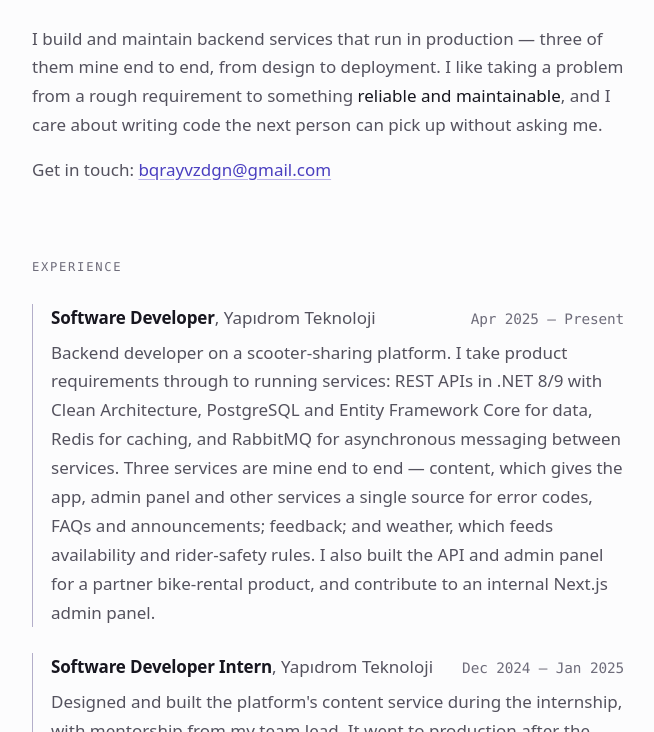
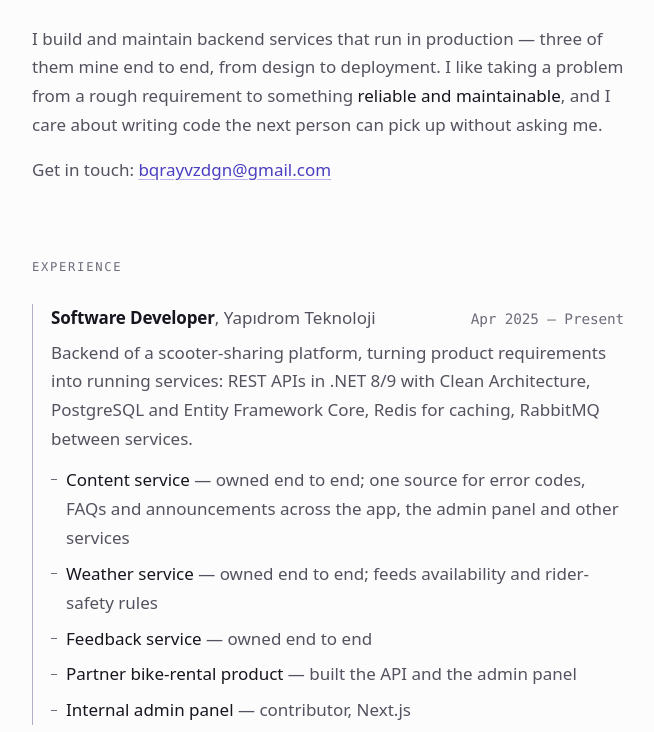
Before and after one commit to bqrayvzdgn/bqrayvzdgn.github.io, a plain HTML site: page index.html in a window 1280 px wide. Shown: the part 220-952 px from the top of the page, without its empty margins (312-966 px from the left). Drawn offline with Linux system fonts and the light colour scheme.

Commit message:
Restructure the current role as a summary plus a bulleted list
The role was a single dense paragraph. Recruiters skim rather than read, and
a paragraph hides its own contents: ownership of three services was stated
but buried mid-sentence, where it read as one clause among many.

Split into a summary line carrying context and stack, then a list where each
item opens with a bolded noun. The bold words form a scan line down the left
edge, so the services are visible without reading the prose. Parallel phrasing
("owned end to end") repeats across items deliberately -- repetition reads as
a consistent attribute in a list, where it would read as clumsy in prose.

Markers are a 6px rule rather than a dot, matching the hairline language the
spine and section rules already use. list-style is removed, so role="list" is
set on the <ul>: Safari drops list semantics for screen readers when
list-style:none is applied, and the attribute restores them.

The internship entry stays a paragraph. It has one thing to say and a
single-item list would say it worse; the difference in form also signals
which role carries more.

Structure adapted from a senior engineer's CV the author shared as a
reference. The patterns transfer -- summary plus bullets, a noun-first scan
line, one idea per item. The register does not: that CV's scale figures and
seniority verbs belong to eight years at one company, and borrowing them here
would read as inflation. No content from it was used.

Co-Authored-By: Claude Opus 5 (1M context) <noreply@anthropic.com>

```diff
--- a/index.html
+++ b/index.html
@@ -232,6 +232,27 @@ h2{
   margin-top:6px;
   color:var(--gray);
 }
+.item ul{
+  list-style:none;
+  margin-top:12px;
+}
+.item li{
+  position:relative;
+  margin-top:7px;
+  padding-left:15px;
+  color:var(--gray);
+}
+/* a short rule, not a dot -- same hairline language as the spine */
+.item li::before{
+  content:"";
+  position:absolute;
+  left:0;
+  top:.78em;
+  width:6px;
+  height:1px;
+  background:var(--light);
+}
+.item li b{color:var(--text);font-weight:500}
 
 /* ---------- skills ---------- */
 .skills{color:var(--gray)}
@@ -350,7 +371,14 @@ footer{
         <h3>Software Developer<span class="co">, Yapıdrom Teknoloji</span></h3>
         <span class="date">Apr 2025 — Present</span>
       </div>
-      <p>Backend developer on a scooter-sharing platform. I take product requirements through to running services: REST APIs in .NET 8/9 with Clean Architecture, PostgreSQL and Entity Framework Core for data, Redis for caching, and RabbitMQ for asynchronous messaging between services. Three services are mine end to end — content, which gives the app, admin panel and other services a single source for error codes, FAQs and announcements; feedback; and weather, which feeds availability and rider-safety rules. I also built the API and admin panel for a partner bike-rental product, and contribute to an internal Next.js admin panel.</p>
+      <p>Backend of a scooter-sharing platform, turning product requirements into running services: REST APIs in .NET 8/9 with Clean Architecture, PostgreSQL and Entity Framework Core, Redis for caching, RabbitMQ between services.</p>
+      <ul role="list">
+        <li><b>Content service</b> — owned end to end; one source for error codes, FAQs and announcements across the app, the admin panel and other services</li>
+        <li><b>Weather service</b> — owned end to end; feeds availability and rider-safety rules</li>
+        <li><b>Feedback service</b> — owned end to end</li>
+        <li><b>Partner bike-rental product</b> — built the API and the admin panel</li>
+        <li><b>Internal admin panel</b> — contributor, Next.js</li>
+      </ul>
     </div>
 
     <div class="item">
```
Also changed, not shown: tr/index.html (+29 -1 lines).
